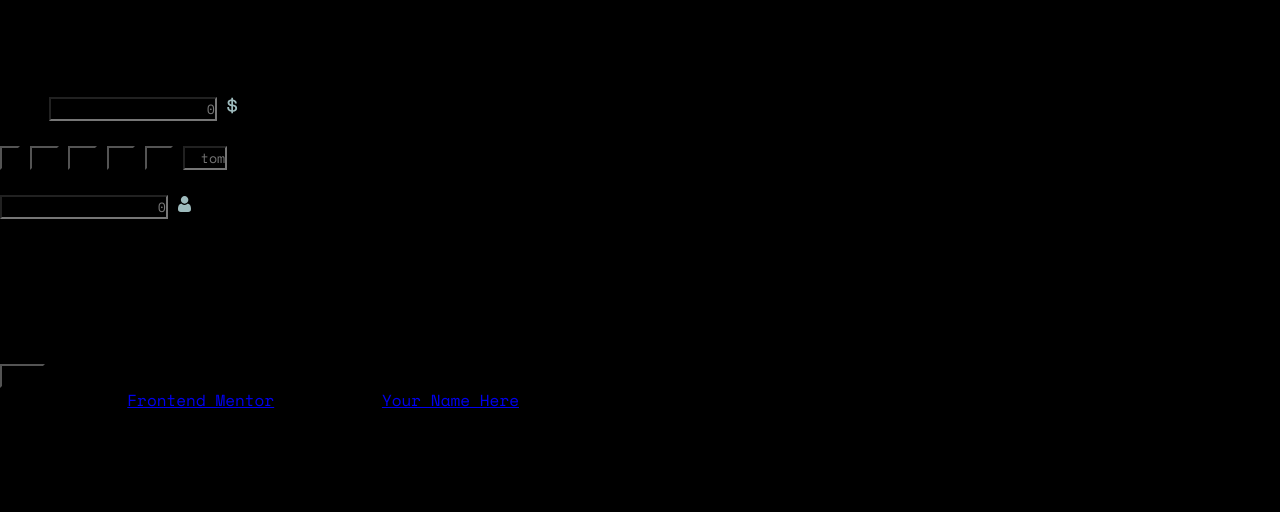
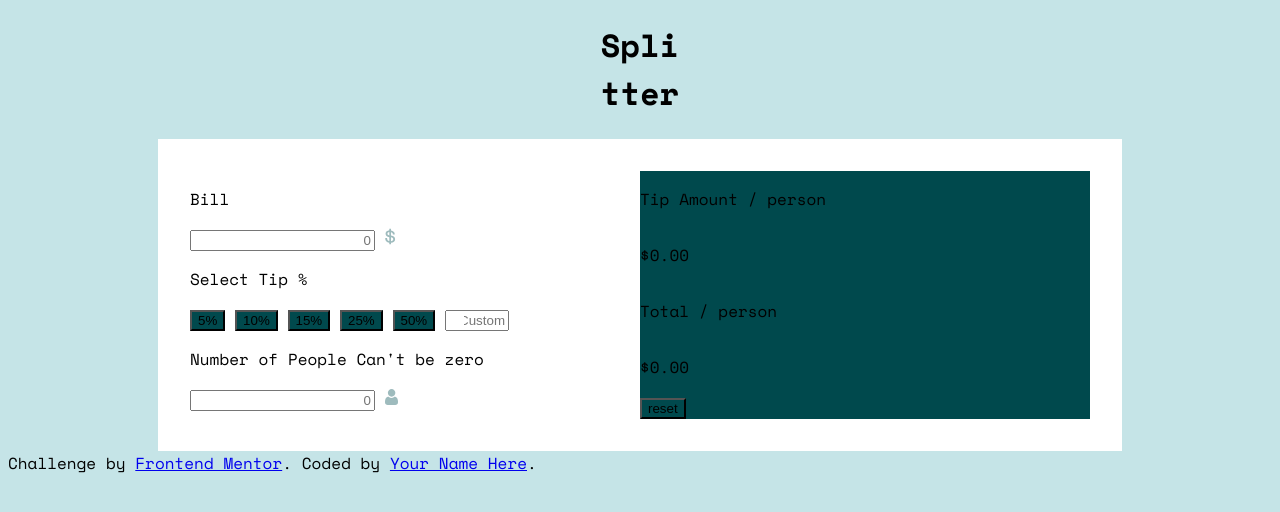
Before and after one commit to Drrecommended/tip-calculator, a plain HTML site: page index.html in a window 1280 px wide. Drawn offline with nearby package versions, Linux system fonts and the light colour scheme; files that its build step writes are made by us from their sources.

Commit message:
changed scss, starting from scratch with the styles

```diff
--- a/index.html
+++ b/index.html
@@ -11,18 +11,19 @@
       href="./images/favicon-32x32.png"
     />
     <title>Frontend Mentor | Tip calculator app</title>
-      <link rel="stylesheet" type="text/css" href="styles/styles.css">
+    <link rel="stylesheet" type="text/css" href="styles/styles.css" />
     <script src="index.js" defer></script>
     <!-- <script src="index.js" defer></script> -->
   </head>
   <body>
     <!--Header-->
-      <h1 class="">Spli<br />tter</h1>
+    <h1>Spli<br />tter</h1>
     <!--Calculator-->
     <main>
       <!--Bill Total-->
+      <div class="input-container">
+        <p>Bill</p>
         <div class="icon-container">
-            <label>Bill</label>
           <input
             type="number"
             placeholder="0"
@@ -35,7 +36,7 @@
           <img src="./images/icon-dollar.svg" alt="" />
         </div>
         <!--select amount to tip section-->
-         <label>Select Tip %</label>
+        <p>Select Tip %</p>
         <div class="flex pad">
           <button id="percent-buttons" data-value="5">5%</button>
           <button id="percent-buttons" data-value="10">10%</button>
@@ -56,11 +57,9 @@
           />
         </div>
         <!--number of people section-->
+        <p>Number of People</p>
+        <p class="warning">Can't be zero</p>
         <div class="icon-container">
-            <div class="flex">
-               <label>Number of People</label>
-               <label class="warning">Can't be zero</label>
-            </div>
           <input
             type="number"
             placeholder="0"
@@ -70,6 +69,7 @@
             min="0"
           />
           <img src="./images/icon-person.svg" alt="" />
+        </div>
       </div>
       <!--results-->
       <div class="result__container">
@@ -92,7 +92,7 @@
     </main>
     <div class="attribution">
       Challenge by
-         <a href=https://www.frontendmentor.io?ref=challenge target="_blank"
+      <a href="https://www.frontendmentor.io?ref=challenge" target="_blank"
         >Frontend Mentor</a
       >. Coded by <a href="#">Your Name Here</a>.
     </div>
--- a/index.js
+++ b/index.js
@@ -19,6 +19,8 @@ const getAndPadBill = () => {
 
   calculateBill()
 }
+
+
 
 // Get percent of the button that was pressed
 
--- a/styles.scss
+++ b/styles.scss
@@ -1,4 +1,8 @@
-@import url("https://fonts.googleapis.com/css2?family=Space+Mono:wght@400;700&display=swap");
+@import url('https://fonts.googleapis.com/css2?family=Space+Mono:wght@400;500;700&display=swap');
+
+/* ===============
+variables
+================ */
 
 $primary: hsl(172, 67%, 45%);
 $dark-cyan__ligt: hsl(184, 14%, 56%);
@@ -13,10 +17,51 @@ $border-radius1: 15px;
 $border-radius2: 5px;
 $input-font: 24px;
 
-* {
-  margin: 0;
-  padding: 0;
+
+body {
+  background-color: $light-cyan__dark;
+  font-family: 'Space Mono', monospace;
   box-sizing: border-box;
-  font-family: "Space Mono", monospace;
-  background-color: black;
 }
+
+main {
+  background-color: $white;
+  max-width: 900px;
+  margin: 0 auto;
+  padding: 2em;
+}
+
+/* ===============
+typography
+================ */
+
+h1 {
+  text-align: center;
+}
+
+p {
+  display: inline-block;
+}
+
+
+button {
+  background-color: $very__dark-cyan;
+}
+
+.result__container {
+  background-color: $very__dark-cyan;
+}
+
+@media screen and (min-width: 600px) {
+  main {
+    display: flex;
+  }
+
+  .result__container {
+    width: 50%;
+  }
+
+  .input-container {
+    width: 50%;
+  }
+}
```
Also changed, not shown: styles/styles.css (added), 1 other file. Lines whose indentation alone changed are shown as unchanged.
